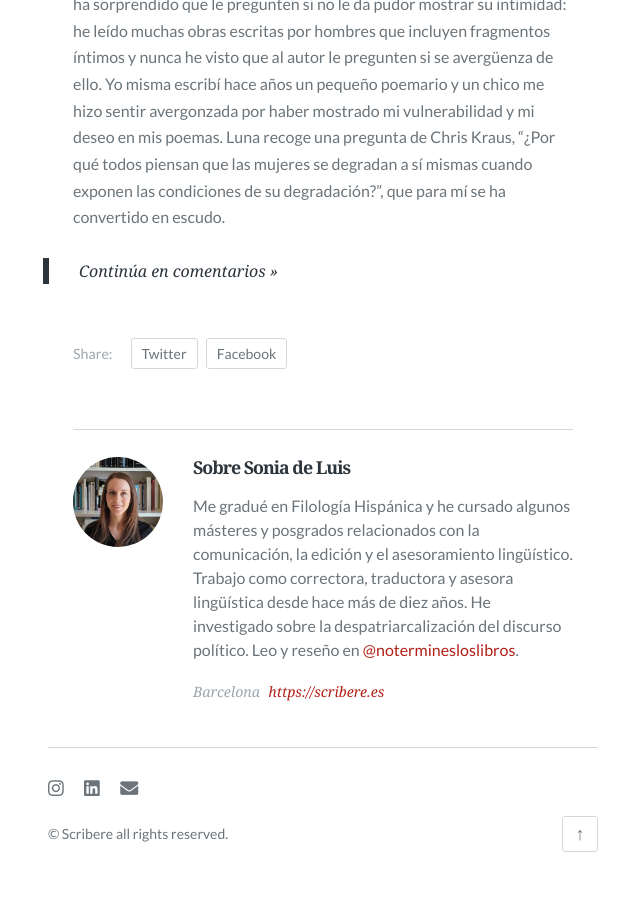
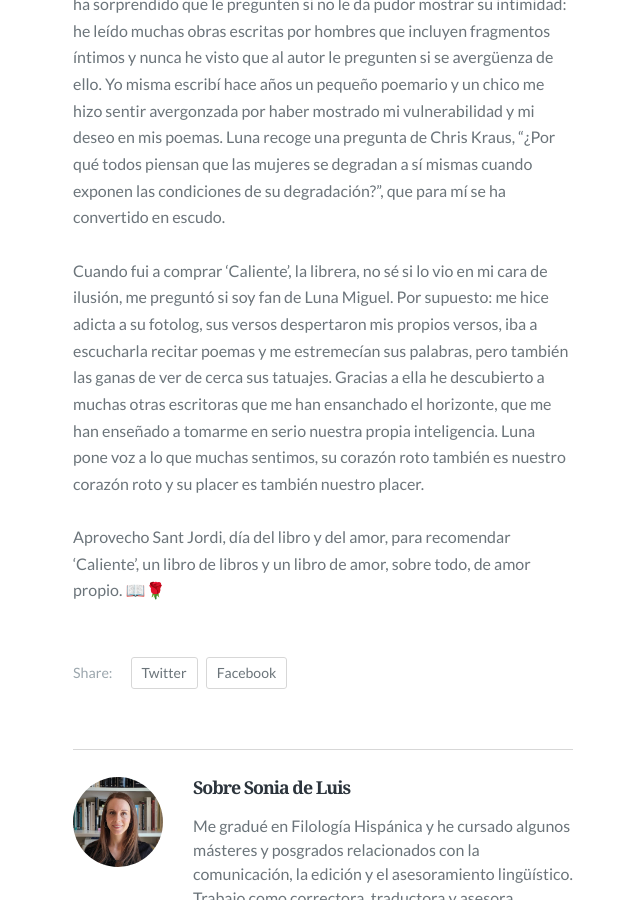
Before and after one commit to scribere-sl/scribere-sl.github.io, a Jekyll site: the page built from _posts/2021-04-23-luna-miguel-caliente.md, in a window 1280 px wide and 900 px high, scrolled down 1854 px. Shown: the whole window, without its empty margins (317-957 px from the left). Built offline with Jekyll 4.4.1, drawn with Linux system fonts in a browser that asks for light colours; some web fonts are replaced.

Commit message:
Update 2021-04-23-luna-miguel-caliente.md

```diff
--- a/_posts/2021-04-23-luna-miguel-caliente.md
+++ b/_posts/2021-04-23-luna-miguel-caliente.md
@@ -18,4 +18,6 @@
 
 Al consultar las presentaciones de ‘Caliente’ y entrevistas a la autora me ha sorprendido que le pregunten si no le da pudor mostrar su intimidad: he leído muchas obras escritas por hombres que incluyen fragmentos íntimos y nunca he visto que al autor le pregunten si se avergüenza de ello. Yo misma escribí hace años un pequeño poemario y un chico me hizo sentir avergonzada por haber mostrado mi vulnerabilidad y mi deseo en mis poemas. Luna recoge una pregunta de Chris Kraus, “¿Por qué todos piensan que las mujeres se degradan a sí mismas cuando exponen las condiciones de su degradación?”, que para mí se ha convertido en escudo.
 
->> Continúa en comentarios >>
+Cuando fui a comprar ‘Caliente’, la librera, no sé si lo vio en mi cara de ilusión, me preguntó si soy fan de Luna Miguel. Por supuesto: me hice adicta a su fotolog, sus versos despertaron mis propios versos, iba a escucharla recitar poemas y me estremecían sus palabras, pero también las ganas de ver de cerca sus tatuajes. Gracias a ella he descubierto a muchas otras escritoras que me han ensanchado el horizonte, que me han enseñado a tomarme en serio nuestra propia inteligencia. Luna pone voz a lo que muchas sentimos, su corazón roto también es nuestro corazón roto y su placer es también nuestro placer.
+
+Aprovecho Sant Jordi, día del libro y del amor, para recomendar ‘Caliente’, un libro de libros y un libro de amor, sobre todo, de amor propio. 📖🌹
```
